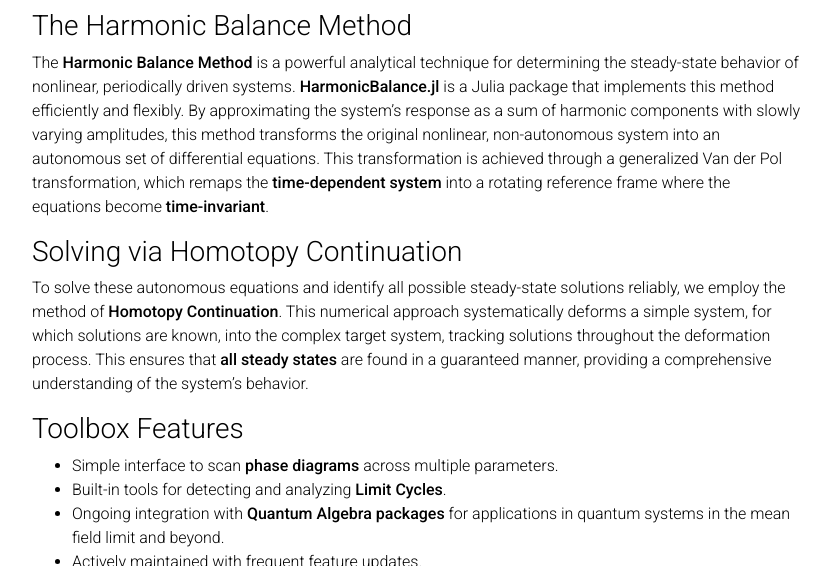
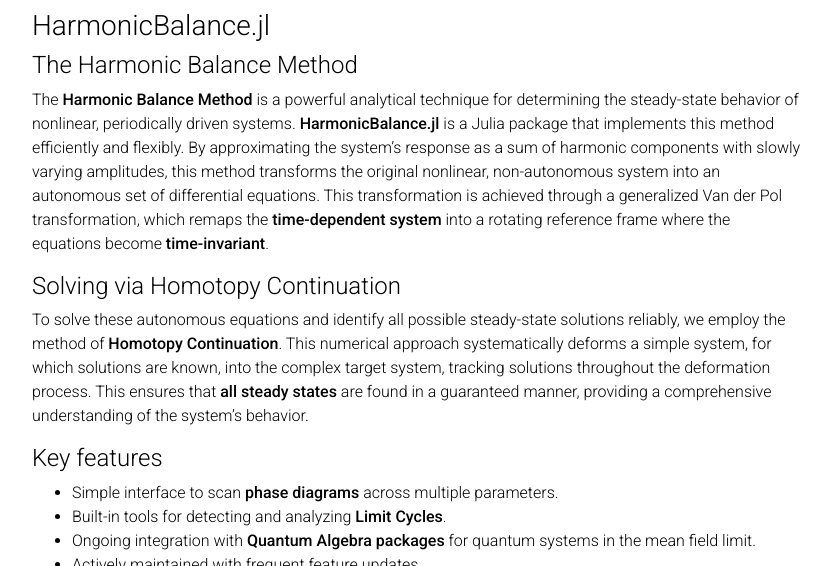
Before and after one commit to jdelpino/jdelpino.github.io, a Jekyll site: the page built from _pages/repositories.md, in a window 1280 px wide and 900 px high, scrolled down 347 px, cut to the strip 251-817 px from the top of the window. Shown: the whole strip, without its empty margins (223-1054 px from the left). Built offline with Jekyll 4.4.1, drawn with Linux system fonts in a browser that asks for light colours; comment, search, counter and statistics services are not loaded; a style sheet for code colours, icons or effects is not loaded.

Commit message:
Further tweaks

```diff
--- a/_pages/repositories.md
+++ b/_pages/repositories.md
@@ -20,19 +20,22 @@
 
 ---
 
-### The Harmonic Balance Method
+### HarmonicBalance.jl
+#### The Harmonic Balance Method
 The **Harmonic Balance Method** is a powerful analytical technique for determining the steady-state behavior of nonlinear, periodically driven systems.  **HarmonicBalance.jl** is a Julia package that implements this method efficiently and flexibly. By approximating the system’s response as a sum of harmonic components with slowly varying amplitudes, this method transforms the original nonlinear, non-autonomous system into an autonomous set of differential equations. This transformation is achieved through a generalized Van der Pol transformation, which remaps the **time-dependent system** into a rotating reference frame where the equations become **time-invariant**.
 
-### Solving via Homotopy Continuation
+#### Solving via Homotopy Continuation
 To solve these autonomous equations and identify all possible steady-state solutions reliably, we employ the method of **Homotopy Continuation**. This numerical approach systematically deforms a simple system, for which solutions are known, into the complex target system, tracking solutions throughout the deformation process. This ensures that **all steady states** are found in a guaranteed manner, providing a comprehensive understanding of the system’s behavior.
 
-### Toolbox Features
+#### Key features
 
 - Simple interface to scan **phase diagrams** across multiple parameters.
 - Built-in tools for detecting and analyzing **Limit Cycles**.
-- Ongoing integration with **Quantum Algebra packages** for applications in quantum systems in the mean field limit and beyond.
+- Ongoing integration with **Quantum Algebra packages** for quantum systems in the mean field limit.
 - Actively maintained with frequent feature updates.
 
-![HarmonicBalance.jl Logo](https://raw.githubusercontent.com/QuantumEngineeredSystems/HarmonicBalance.jl/refs/heads/master/logo.png)
+<p align="center">
+  <img src="https://raw.githubusercontent.com/QuantumEngineeredSystems/HarmonicBalance.jl/refs/heads/master/logo.png" alt="HarmonicBalance.jl Logo" style="width:80%;">
+</p>
 
 > The package is open-source and open to contributions.
--- a/assets/json/resume.json
+++ b/assets/json/resume.json
@@ -24,7 +24,13 @@
   },
   "work": [
     {
+      "name": "Condensed Matter Physics Center (IFIMAC), Universidad Autónoma de Madrid (UAM)",
+      "position": "Ramón y Cajal Researcher (Tenure Track)",
+      "startDate": "May. 25"
+    },
+    {
       "name": "Department of Physics, University of Konstanz",
+      "url": "https://www.zilberberg.uni-konstanz.de/home/index.php?id=group",
       "position": "W2 Interim Professor of Theoretical Quantum Physics",
       "startDate": "Oct. 23",
       "endDate": "Mar. 25",
```
Also changed, not shown: _bibliography/papers.bib (+4 -3 lines).
